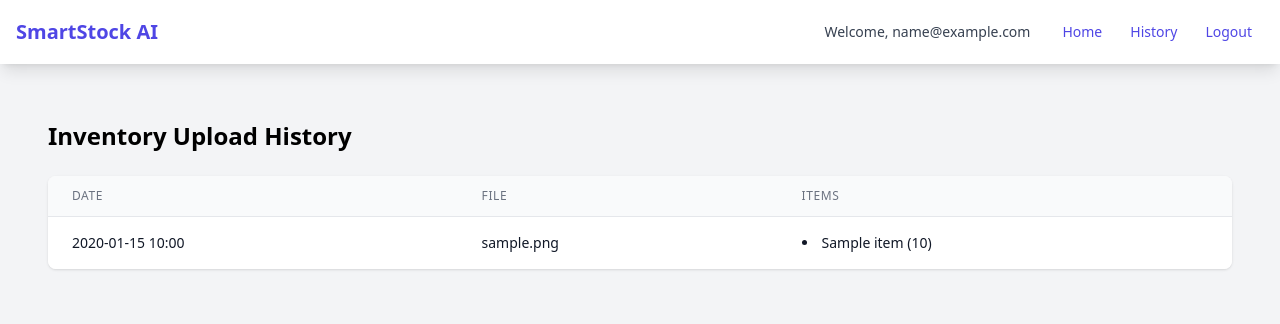
After one commit to mehroz-muzaffar-32/smartstock-ai, a Flask app: page /inventory/history in a window 1280 px wide. The commit adds this page. Shown: the top 324 px of the page. Run offline with Flask 3, Linux system fonts and the light colour scheme; a user stored in the database is signed in; tables that the repository leaves empty hold one stand-in row (values such as "Sample post"); some libraries are stand-ins or nearby versions.

Commit message:
feat: Implement inventory upload history
* Add InventoryUpload and InventoryItem models
* Create history page with user-specific uploads
* Add database migration for inventory tables
* Update navigation with history link
* Fix blueprint registration and routing issues
* Add proper database query for upload history
* Fixed loading issue always stuck

```diff
--- a/app.py
+++ b/app.py
@@ -89,10 +89,9 @@ def upload():
             return jsonify({'error': 'Failed to save file'}), 500
 
         # Process image through OCR
-        items = process_image(filepath)
+        items, upload_id = process_image(filepath)
         if not items:
-            return jsonify({'error': 'No items detected in image'}), 400
-
+            return jsonify({'error': 'No items found in image'}), 400
         # Generate reorder suggestions from detected items
         reorder_suggestions = generate_reorder_suggestions(items)
         if not reorder_suggestions:
@@ -124,7 +123,13 @@ def upload():
 
 # Register blueprints
 from auth.routes import auth
+from inventory.routes import inventory
+
+# Register authentication blueprint
 app.register_blueprint(auth, url_prefix='/auth')
+
+# Register inventory blueprint
+app.register_blueprint(inventory, url_prefix='/inventory')
 
 if __name__ == '__main__':
     with app.app_context():
--- /dev/null
+++ b/inventory/routes.py
@@ -0,0 +1,13 @@
+from flask import Blueprint, render_template
+from flask_login import login_required, current_user
+from models import InventoryUpload
+
+inventory = Blueprint('inventory', __name__)
+
+@inventory.route('/history')
+@login_required
+def history():
+    # Get all uploads for the current user, ordered by upload time
+    uploads = InventoryUpload.query.filter_by(user_id=current_user.id).order_by(InventoryUpload.upload_time.desc()).all()
+
+    return render_template('inventory/history.html', uploads=uploads)
--- a/templates/base.html
+++ b/templates/base.html
@@ -22,6 +22,12 @@
                     {% if current_user.is_authenticated %}
                         <div class="flex items-center">
                             <span class="text-sm font-medium text-gray-700 mr-4">Welcome, {{ current_user.email }}</span>
+                            <a href="{{ url_for('index') }}" class="px-3 py-2 rounded-md text-sm font-medium text-indigo-600 hover:text-indigo-500 hover:bg-indigo-50">
+                                <i class="fas fa-history mr-1"></i>Home
+                            </a>
+                            <a href="{{ url_for('inventory.history') }}" class="px-3 py-2 rounded-md text-sm font-medium text-indigo-600 hover:text-indigo-500 hover:bg-indigo-50">
+                                <i class="fas fa-history mr-1"></i>History
+                            </a>
                             <a href="{{ url_for('auth.logout') }}" class="px-3 py-2 rounded-md text-sm font-medium text-indigo-600 hover:text-indigo-500 hover:bg-indigo-50">
                                 <i class="fas fa-sign-out-alt mr-1"></i>Logout
                             </a>
--- a/templates/index.html
+++ b/templates/index.html
@@ -32,7 +32,7 @@
     </div>
 
       <!-- Pure Tailwind Spinner Overlay -->
-      <div id="processingSpinner" class=" fixed inset-0 bg-gray-900/30 backdrop-blur-sm z-50 flex items-center justify-center">
+      <div id="processingSpinner" class=" fixed inset-0 bg-gray-900/30 backdrop-blur-sm z-50 flex items-center justify-center hidden">
         <div class="bg-white p-8 rounded-xl shadow-xl text-center max-w-xs w-full">
             <!-- Animated Gradient Spinner (Pure Tailwind)
             <div class="mx-auto mb-4 h-16 w-16 rounded-full
--- /dev/null
+++ b/templates/inventory/history.html
@@ -0,0 +1,48 @@
+{% extends "base.html" %}
+
+{% block title %}Inventory History{% endblock %}
+
+{% block content %}
+<div class="container mx-auto px-4 py-8">
+    <h1 class="text-2xl font-bold mb-6">Inventory Upload History</h1>
+
+    <div class="bg-white rounded-lg shadow overflow-hidden">
+        <table class="min-w-full divide-y divide-gray-200">
+            <thead class="bg-gray-50">
+                <tr>
+                    <th class="px-6 py-3 text-left text-xs font-medium text-gray-500 uppercase tracking-wider">Date</th>
+                    <th class="px-6 py-3 text-left text-xs font-medium text-gray-500 uppercase tracking-wider">File</th>
+                    <th class="px-6 py-3 text-left text-xs font-medium text-gray-500 uppercase tracking-wider">Items</th>
+                </tr>
+            </thead>
+            <tbody class="bg-white divide-y divide-gray-200">
+                {% for upload in uploads %}
+                <tr>
+                    <td class="px-6 py-4 whitespace-nowrap">
+                        <div class="text-sm text-gray-900">
+                            {{ upload.upload_time.strftime('%Y-%m-%d %H:%M') }}
+                        </div>
+                    </td>
+                    <td class="px-6 py-4 whitespace-nowrap">
+                        <div class="text-sm text-gray-900">
+                            {{ upload.filename }}
+                        </div>
+                    </td>
+                    <td class="px-6 py-4">
+                        <div class="text-sm text-gray-900">
+                            <ul class="list-disc list-inside">
+                                {% for item in upload.items %}
+                                <li>
+                                    {{ item.name }} ({{ item.quantity }})
+                                </li>
+                                {% endfor %}
+                            </ul>
+                        </div>
+                    </td>
+                </tr>
+                {% endfor %}
+            </tbody>
+        </table>
+    </div>
+</div>
+{% endblock %}
```
Also changed, not shown: migrations/upgrade_inventory.py (added, +46 -0 lines), models.py (+24 -0 lines), ocr/ocr_processor.py (+29 -2 lines), 1 other file.
